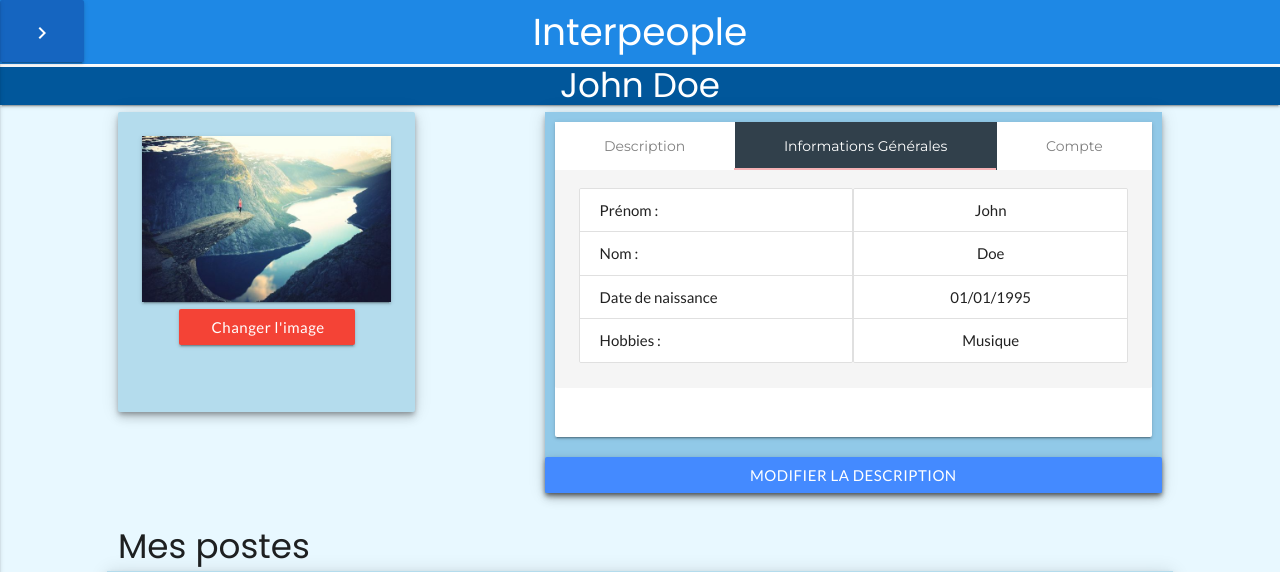
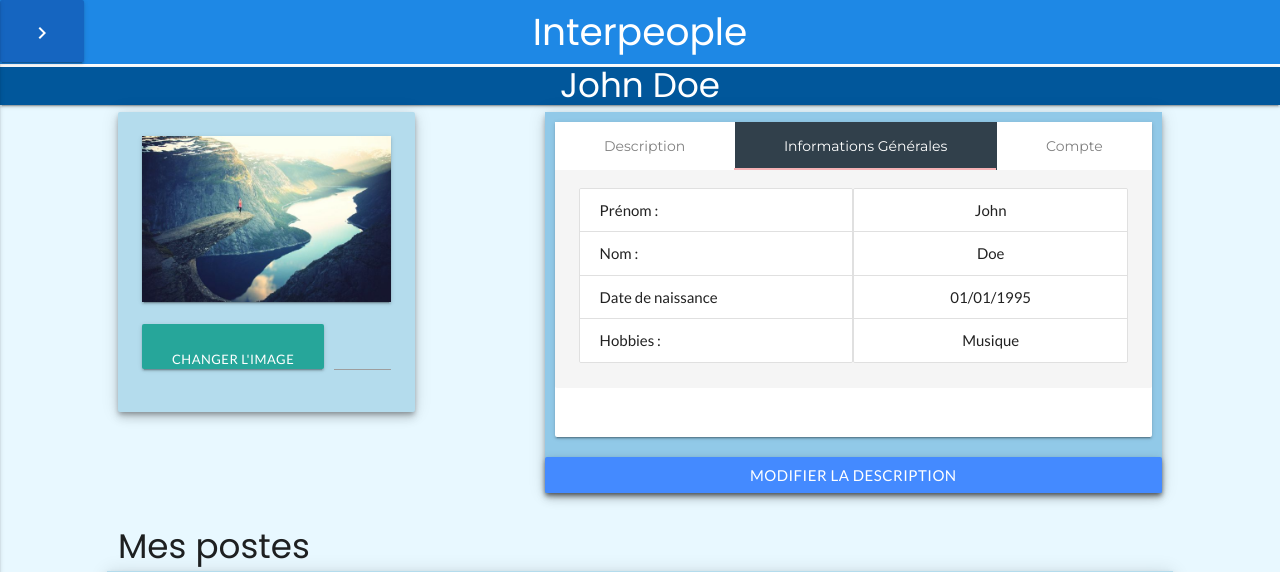
Before and after one commit to Moustick95/Interpeople2, a PHP site: page /pageProfil.html in a window 1280 px wide. Shown: the top 572 px of the page. Run offline with PHP 8.4, Linux system fonts and the light colour scheme; some web fonts are replaced.

Commit message:
Bouton changer l'image pour import de fichier

```diff
--- a/css/styleProfil.css
+++ b/css/styleProfil.css
@@ -263,6 +263,12 @@ color: grey !important;
     align-items: center;
 }
 
+#boutonChangerImage
+{
+    font-size: small;
+    margin-top: 0px;
+}
+
 #imageUtilisateur
 {
     height: auto;
--- a/pageProfil.html
+++ b/pageProfil.html
@@ -164,17 +164,26 @@
             <div class="card-panel z-depth-3 center-align hauteur" id="carteImageProfil">
                 <img class="responsive-img z-depth-1" src="image/test.jpg" id="imageUtilisateur" alt="Image-Profil">
                 <div style="width:100%;">
-                    <button class="btn red valign-wrapper" id="profilBouton">
-                    <div class="plop"> Changer l'image</div>
-                </button>
-            </div>
+                    <form action="#">
+                        <div class="file-field input-field">
+                            <div class="btn" >
+                                <span id="boutonChangerImage"> <p>Changer l'image</p> </span>
+                                <input type="file">
+                            </div>
+                            <div class="file-path-wrapper">
+                                <input class="file-path validate" type="text">
+                              </div>
+                        </div>
+                    </form>
+
+                </div>
             </div>
         </div>
         <!-- Image Profil -->
 
         <!-- Description Utilisateur -->
         <div class="col s12 m6 offset-m1">
-            <div class="card horizontal z-depth-3" >
+            <div class="card horizontal z-depth-3">
                 <div class="card-stacked " id="carteFenetreDescription">
                     <div class="card-content z-depth-1" id="carteDescription">
                         <div class="card-tabs ">
```
